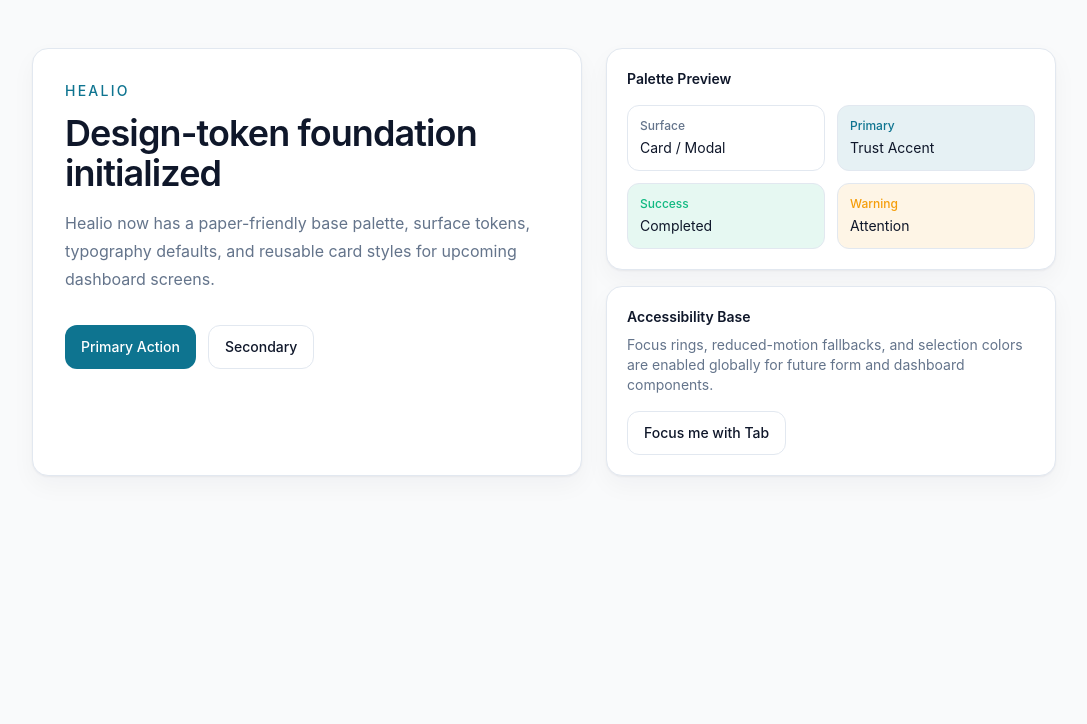
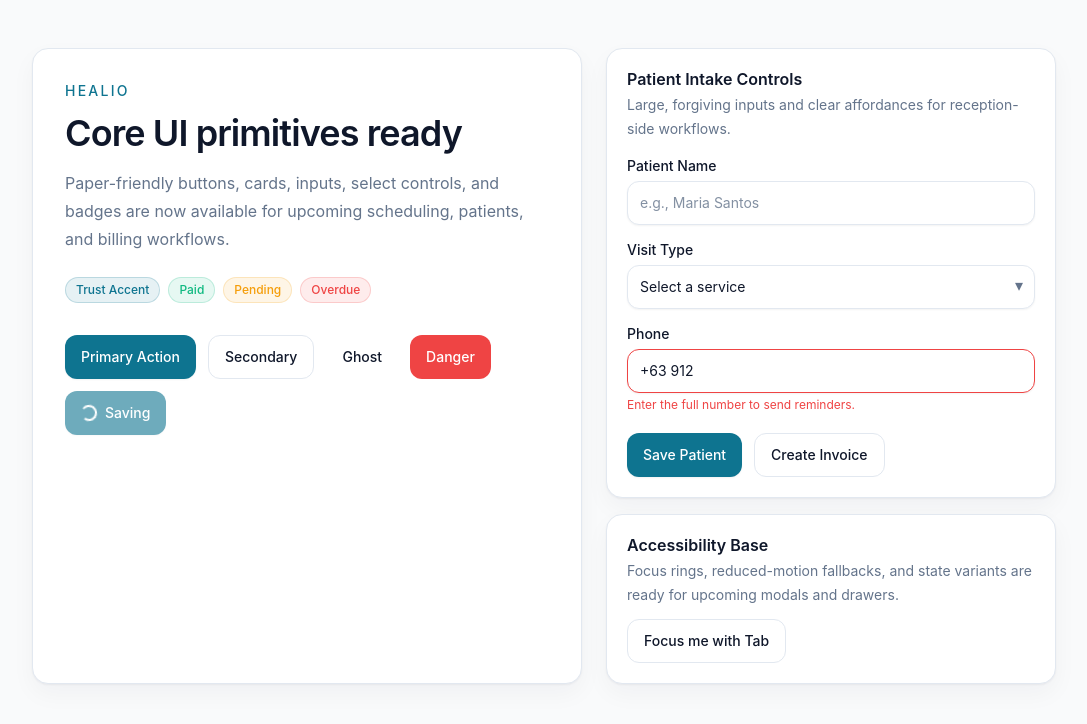
Before and after one commit to reymondyncierto/vibe-coding-bootcamp-dataexpert.io, a Next.js app in the folder healio/: page / in a window 1280 px wide. Shown: the top 724 px of the page, without its empty margins (96-1183 px from the left). Built offline with nearby package versions, Linux system fonts and the light colour scheme.

Commit message:
feat(healio-ui): add core UI primitives

```diff
--- a/healio/app/page.tsx
+++ b/healio/app/page.tsx
@@ -1,65 +1,116 @@
+import { Badge } from "@/components/ui/badge";
+import { Button } from "@/components/ui/button";
+import {
+  Card,
+  CardContent,
+  CardDescription,
+  CardFooter,
+  CardHeader,
+  CardTitle,
+} from "@/components/ui/card";
+import { Input } from "@/components/ui/input";
+import { Select } from "@/components/ui/select";
+
 export default function HomePage() {
   return (
     <main className="min-h-screen bg-app px-6 py-12 text-ink">
       <div className="mx-auto grid max-w-5xl gap-6 md:grid-cols-[1.1fr_0.9fr]">
-        <section className="healio-card p-8">
+        <Card className="p-8">
           <p className="text-sm font-medium uppercase tracking-[0.16em] text-primary">
             Healio
           </p>
           <h1 className="mt-3 text-3xl font-semibold tracking-tight md:text-4xl">
-            Design-token foundation initialized
+            Core UI primitives ready
           </h1>
           <p className="mt-4 max-w-prose text-base leading-7 text-muted">
-            Healio now has a paper-friendly base palette, surface tokens,
-            typography defaults, and reusable card styles for upcoming dashboard
-            screens.
+            Paper-friendly buttons, cards, inputs, select controls, and badges
+            are now available for upcoming scheduling, patients, and billing
+            workflows.
           </p>
+          <div className="mt-6 flex flex-wrap gap-2">
+            <Badge variant="primary">Trust Accent</Badge>
+            <Badge variant="success">Paid</Badge>
+            <Badge variant="warning">Pending</Badge>
+            <Badge variant="danger">Overdue</Badge>
+          </div>
           <div className="mt-8 flex flex-wrap gap-3">
-            <button className="min-h-11 rounded-control bg-primary px-4 py-2 text-sm font-medium text-white transition-colors hover:bg-primary-hover">
-              Primary Action
-            </button>
-            <button className="min-h-11 rounded-control border border-border bg-surface px-4 py-2 text-sm font-medium text-ink">
-              Secondary
-            </button>
+            <Button>Primary Action</Button>
+            <Button variant="secondary">Secondary</Button>
+            <Button variant="ghost">Ghost</Button>
+            <Button variant="danger">Danger</Button>
+            <Button loading>Saving</Button>
           </div>
-        </section>
+        </Card>
 
         <aside className="grid gap-4">
-          <div className="healio-card p-5">
-            <h2 className="text-sm font-semibold text-ink">Palette Preview</h2>
-            <div className="mt-4 grid grid-cols-2 gap-3">
-              <div className="rounded-control border border-border bg-surface p-3">
-                <p className="text-xs font-medium text-muted">Surface</p>
-                <p className="mt-1 text-sm text-ink">Card / Modal</p>
-              </div>
-              <div className="rounded-control border border-border bg-primary/10 p-3">
-                <p className="text-xs font-medium text-primary">Primary</p>
-                <p className="mt-1 text-sm text-ink">Trust Accent</p>
-              </div>
-              <div className="rounded-control border border-border bg-success/10 p-3">
-                <p className="text-xs font-medium text-success">Success</p>
-                <p className="mt-1 text-sm text-ink">Completed</p>
-              </div>
-              <div className="rounded-control border border-border bg-warning/10 p-3">
-                <p className="text-xs font-medium text-warning">Warning</p>
-                <p className="mt-1 text-sm text-ink">Attention</p>
-              </div>
-            </div>
-          </div>
+          <Card>
+            <CardHeader>
+              <CardTitle>Patient Intake Controls</CardTitle>
+              <CardDescription>
+                Large, forgiving inputs and clear affordances for reception-side
+                workflows.
+              </CardDescription>
+            </CardHeader>
+            <CardContent className="space-y-3">
+              <label className="block">
+                <span className="healio-label">Patient Name</span>
+                <Input
+                  className="mt-1"
+                  placeholder="e.g., Maria Santos"
+                  aria-label="Patient Name"
+                />
+              </label>
+              <label className="block">
+                <span className="healio-label">Visit Type</span>
+                <Select className="mt-1" aria-label="Visit Type" defaultValue="">
+                  <option value="" disabled>
+                    Select a service
+                  </option>
+                  <option>Consultation</option>
+                  <option>Follow-up</option>
+                  <option>Physical Therapy</option>
+                </Select>
+              </label>
+              <label className="block">
+                <span className="healio-label">Phone</span>
+                <Input
+                  className="mt-1"
+                  placeholder="+63 912 345 6789"
+                  hasError
+                  defaultValue="+63 912"
+                  aria-invalid="true"
+                  aria-describedby="phone-error"
+                />
+                <p id="phone-error" className="mt-1 text-xs text-danger">
+                  Enter the full number to send reminders.
+                </p>
+              </label>
+            </CardContent>
+            <CardFooter>
+              <Button className="flex-1 sm:flex-none">Save Patient</Button>
+              <Button variant="secondary" className="flex-1 sm:flex-none">
+                Create Invoice
+              </Button>
+            </CardFooter>
+          </Card>
 
-          <div className="healio-card p-5">
-            <p className="text-sm font-semibold text-ink">Accessibility Base</p>
-            <p className="mt-2 text-sm text-muted">
-              Focus rings, reduced-motion fallbacks, and selection colors are
-              enabled globally for future form and dashboard components.
-            </p>
+          <Card>
+            <CardHeader>
+              <CardTitle>Accessibility Base</CardTitle>
+              <CardDescription>
+                Focus rings, reduced-motion fallbacks, and state variants are
+                ready for upcoming modals and drawers.
+              </CardDescription>
+            </CardHeader>
+            <CardContent className="pt-0">
               <a
-              className="mt-4 inline-flex min-h-11 items-center rounded-control border border-border px-4 py-2 text-sm font-medium text-ink"
+                className="inline-flex min-h-11 items-center rounded-control border border-border px-4 py-2 text-sm font-medium text-ink"
                 href="#"
               >
                 Focus me with Tab
               </a>
-          </div>
+            </CardContent>
+          </Card>
         </aside>
       </div>
     </main>
--- /dev/null
+++ b/healio/components/ui/badge.tsx
@@ -0,0 +1,36 @@
+import type { HTMLAttributes } from "react";
+
+function cx(...classes: Array<string | false | null | undefined>) {
+  return classes.filter(Boolean).join(" ");
+}
+
+type BadgeVariant = "neutral" | "primary" | "success" | "warning" | "danger";
+
+const badgeStyles: Record<BadgeVariant, string> = {
+  neutral: "border-border bg-surface text-muted",
+  primary: "border-primary/20 bg-primary/10 text-primary",
+  success: "border-success/20 bg-success/10 text-success",
+  warning: "border-warning/20 bg-warning/10 text-warning",
+  danger: "border-danger/20 bg-danger/10 text-danger",
+};
+
+export interface BadgeProps extends HTMLAttributes<HTMLSpanElement> {
+  variant?: BadgeVariant;
+}
+
+export function Badge({
+  className,
+  variant = "neutral",
+  ...props
+}: BadgeProps) {
+  return (
+    <span
+      className={cx(
+        "inline-flex items-center rounded-full border px-2.5 py-1 text-xs font-medium",
+        badgeStyles[variant],
+        className,
+      )}
+      {...props}
+    />
+  );
+}
--- /dev/null
+++ b/healio/components/ui/button.tsx
@@ -0,0 +1,75 @@
+import { forwardRef } from "react";
+import type { ButtonHTMLAttributes } from "react";
+
+function cx(...classes: Array<string | false | null | undefined>) {
+  return classes.filter(Boolean).join(" ");
+}
+
+type ButtonVariant = "primary" | "secondary" | "ghost" | "danger";
+type ButtonSize = "sm" | "md" | "icon";
+
+const variantClasses: Record<ButtonVariant, string> = {
+  primary:
+    "bg-primary text-white hover:bg-primary-hover active:bg-primary-hover/95 shadow-sm",
+  secondary:
+    "border border-border bg-surface text-ink hover:bg-slate-50 active:bg-slate-100",
+  ghost: "bg-transparent text-ink hover:bg-slate-100 active:bg-slate-200",
+  danger: "bg-danger text-white hover:bg-danger/90 active:bg-danger/95",
+};
+
+const sizeClasses: Record<ButtonSize, string> = {
+  sm: "min-h-9 px-3 text-sm",
+  md: "min-h-11 px-4 text-sm",
+  icon: "h-11 w-11 px-0",
+};
+
+export interface ButtonProps
+  extends ButtonHTMLAttributes<HTMLButtonElement> {
+  variant?: ButtonVariant;
+  size?: ButtonSize;
+  loading?: boolean;
+}
+
+export const Button = forwardRef<HTMLButtonElement, ButtonProps>(
+  (
+    {
+      className,
+      variant = "primary",
+      size = "md",
+      loading = false,
+      disabled,
+      children,
+      ...props
+    },
+    ref,
+  ) => {
+    const isDisabled = disabled || loading;
+
+    return (
+      <button
+        ref={ref}
+        className={cx(
+          "inline-flex items-center justify-center gap-2 rounded-control font-medium transition-colors",
+          "focus-visible:outline-none focus-visible:ring-2 focus-visible:ring-primary/40 focus-visible:ring-offset-2",
+          "ring-offset-app disabled:cursor-not-allowed disabled:opacity-60",
+          variantClasses[variant],
+          sizeClasses[size],
+          className,
+        )}
+        disabled={isDisabled}
+        aria-busy={loading || undefined}
+        {...props}
+      >
+        {loading ? (
+          <span
+            aria-hidden="true"
+            className="inline-block h-4 w-4 animate-spin rounded-full border-2 border-current border-r-transparent"
+          />
+        ) : null}
+        {children}
+      </button>
+    );
+  },
+);
+
+Button.displayName = "Button";
--- /dev/null
+++ b/healio/components/ui/card.tsx
@@ -0,0 +1,56 @@
+import type { HTMLAttributes } from "react";
+
+function cx(...classes: Array<string | false | null | undefined>) {
+  return classes.filter(Boolean).join(" ");
+}
+
+export function Card({ className, ...props }: HTMLAttributes<HTMLDivElement>) {
+  return <div className={cx("healio-card", className)} {...props} />;
+}
+
+export function CardHeader({
+  className,
+  ...props
+}: HTMLAttributes<HTMLDivElement>) {
+  return <div className={cx("p-5 pb-3", className)} {...props} />;
+}
+
+export function CardTitle({
+  className,
+  ...props
+}: HTMLAttributes<HTMLHeadingElement>) {
+  return (
+    <h3
+      className={cx("text-base font-semibold leading-tight text-ink", className)}
+      {...props}
+    />
+  );
+}
+
+export function CardDescription({
+  className,
+  ...props
+}: HTMLAttributes<HTMLParagraphElement>) {
+  return (
+    <p className={cx("mt-1 text-sm leading-6 text-muted", className)} {...props} />
+  );
+}
+
+export function CardContent({
+  className,
+  ...props
+}: HTMLAttributes<HTMLDivElement>) {
+  return <div className={cx("p-5 pt-0", className)} {...props} />;
+}
+
+export function CardFooter({
+  className,
+  ...props
+}: HTMLAttributes<HTMLDivElement>) {
+  return (
+    <div
+      className={cx("flex flex-wrap items-center gap-3 p-5 pt-0", className)}
+      {...props}
+    />
+  );
+}
--- /dev/null
+++ b/healio/components/ui/input.tsx
@@ -0,0 +1,33 @@
+import { forwardRef } from "react";
+import type { InputHTMLAttributes } from "react";
+
+function cx(...classes: Array<string | false | null | undefined>) {
+  return classes.filter(Boolean).join(" ");
+}
+
+export interface InputProps extends InputHTMLAttributes<HTMLInputElement> {
+  hasError?: boolean;
+}
+
+export const Input = forwardRef<HTMLInputElement, InputProps>(
+  ({ className, hasError = false, ...props }, ref) => {
+    return (
+      <input
+        ref={ref}
+        className={cx(
+          "min-h-11 w-full rounded-control border bg-surface px-3 py-2 text-sm text-ink shadow-sm",
+          "placeholder:text-muted/80",
+          "focus-visible:outline-none focus-visible:ring-2 focus-visible:ring-primary/30",
+          hasError
+            ? "border-danger focus-visible:ring-danger/20"
+            : "border-border",
+          "disabled:cursor-not-allowed disabled:bg-slate-100 disabled:text-muted",
+          className,
+        )}
+        {...props}
+      />
+    );
+  },
+);
+
+Input.displayName = "Input";
--- /dev/null
+++ b/healio/components/ui/select.tsx
@@ -0,0 +1,42 @@
+import { forwardRef } from "react";
+import type { SelectHTMLAttributes } from "react";
+
+function cx(...classes: Array<string | false | null | undefined>) {
+  return classes.filter(Boolean).join(" ");
+}
+
+export interface SelectProps extends SelectHTMLAttributes<HTMLSelectElement> {
+  hasError?: boolean;
+}
+
+export const Select = forwardRef<HTMLSelectElement, SelectProps>(
+  ({ className, hasError = false, children, ...props }, ref) => {
+    return (
+      <div className="relative">
+        <select
+          ref={ref}
+          className={cx(
+            "min-h-11 w-full appearance-none rounded-control border bg-surface px-3 py-2 pr-10 text-sm text-ink shadow-sm",
+            "focus-visible:outline-none focus-visible:ring-2 focus-visible:ring-primary/30",
+            hasError
+              ? "border-danger focus-visible:ring-danger/20"
+              : "border-border",
+            "disabled:cursor-not-allowed disabled:bg-slate-100 disabled:text-muted",
+            className,
+          )}
+          {...props}
+        >
+          {children}
+        </select>
+        <span
+          aria-hidden="true"
+          className="pointer-events-none absolute inset-y-0 right-3 flex items-center text-muted"
+        >
+          ▾
+        </span>
+      </div>
+    );
+  },
+);
+
+Select.displayName = "Select";
```
Lines whose indentation alone changed are shown as unchanged.
